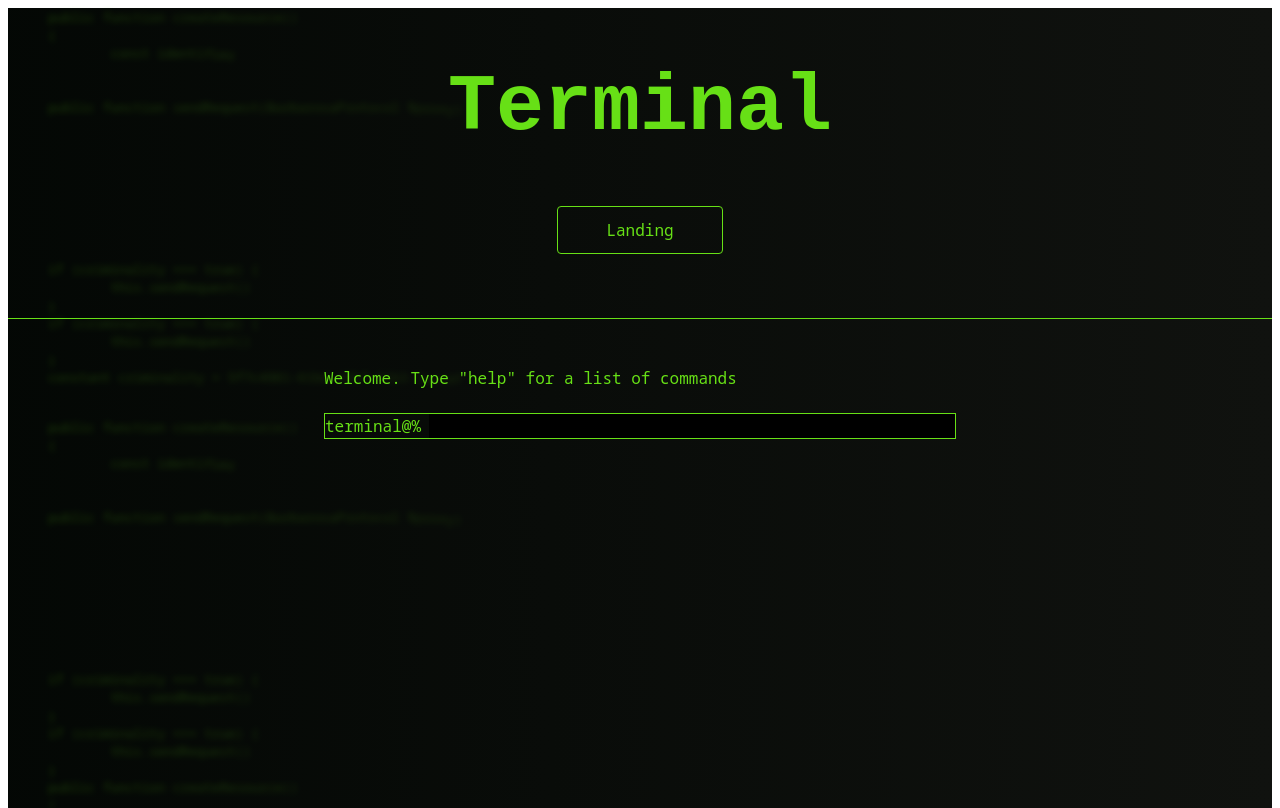
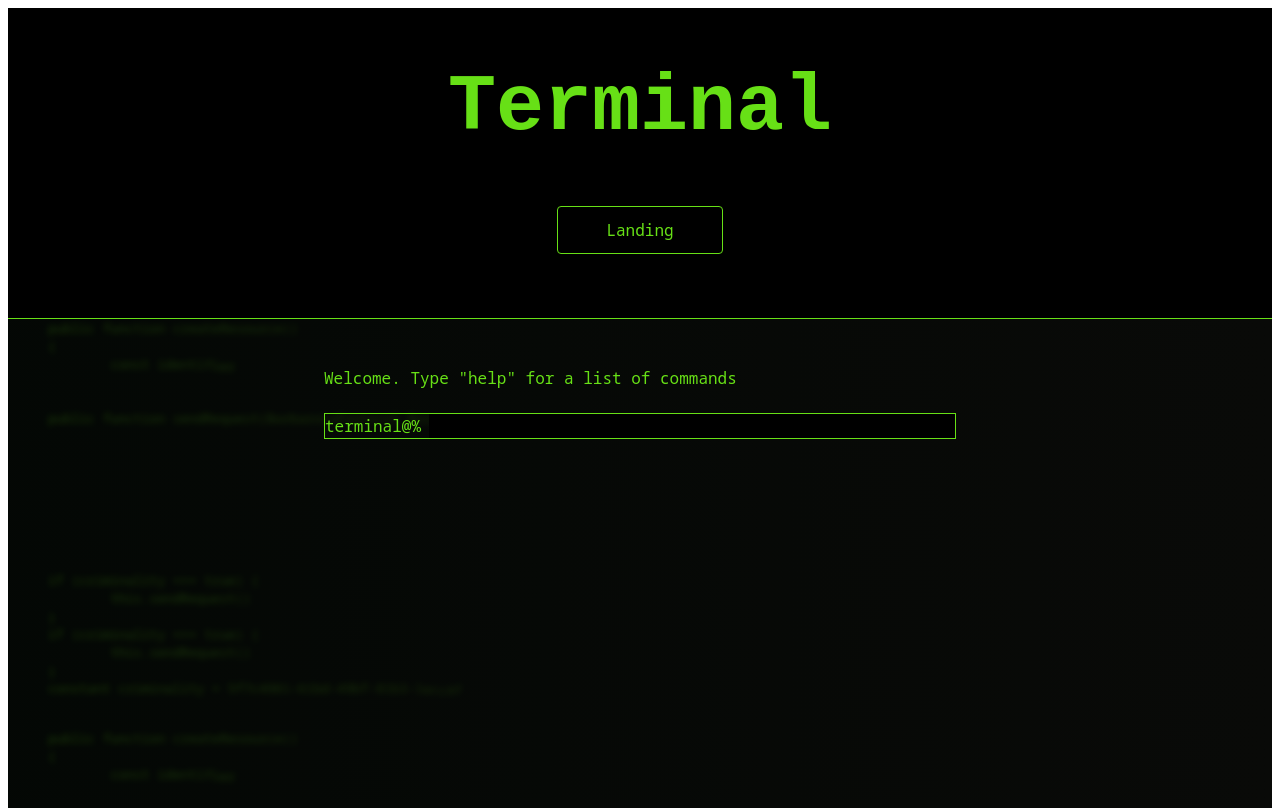
Before and after one commit to 00-status/terminal_game, a React app: page / in a window 1280 px wide. Built offline with nearby package versions, Linux system fonts and the light colour scheme; the HTML template or start-up script is replaced by a standard one.

Commit message:
Made the page header a bit more distinct.

```diff
--- a/src/Terminal/TerminalPage.tsx
+++ b/src/Terminal/TerminalPage.tsx
@@ -5,17 +5,14 @@ import { Terminal } from "./Terminal";
 import { CodeBlockGenerator } from './CodeBlockGenerator';
 
 // TODO:
-// Make a more interesting directory hierarchy.
+//      Fix ls and cd commands navigating to root when no path is supplied
+//      Create a pwd command.
 
 export const TerminalPage = () => {
     const navigate = useNavigate();
 
     document.title = "Terminal";
     return <div className="terminal-page">
-        <div className="terminal-page__background">
-            {[...Array(10).keys()].map((value: number) => <CodeBlockGenerator key={value} />)}
-        </div>
-        <div className="terminal-page__foreground">
         <div className="terminal-page__header">
             <h1 className="terminal-page__title">
                 Terminal
@@ -24,7 +21,13 @@ export const TerminalPage = () => {
                 <a className='terminal-page__link' onClick={() => navigate("#")}>Landing</a>
             </div>
         </div>
+        <div className='terminal-page__content'>
+            <div className="terminal-page__background">
+                {[...Array(10).keys()].map((value: number) => <CodeBlockGenerator key={value} />)}
+            </div>
+            <div className="terminal-page__foreground">
                 <Terminal />
+            </div>
         </div>
     </div>;
 };
--- a/src/Terminal/domain/Commands/HelpCommand.ts
+++ b/src/Terminal/domain/Commands/HelpCommand.ts
@@ -12,7 +12,7 @@ export const HelpCommand: ICommand = {
     }
 }
 
-const helpString = `Commands:
+const helpString = `
 cd\t| Moves into a parent or child directory. | cd ./{directory_name} OR cd ../ OR cd ../{directory_name}
 
 clear\t| clears terminal output.
--- a/src/Terminal/terminal-page.css
+++ b/src/Terminal/terminal-page.css
@@ -16,7 +16,10 @@ html, body {
 .terminal-page {
     width: 100%;
     height: 100%;
-    position: relative;
+
+    display: flex;
+    flex-direction: column;
+    justify-content: center;
 
     font-family: "Noto Sans Mono", monospace;
     font-size: 16px;
@@ -25,6 +28,14 @@ html, body {
     font-style: normal;
 
     color: #67e016;
+}
+
+.terminal-page__content {
+    width: 100%;
+    height: 100%;
+    position: relative;
+
+    overflow: hidden;
 }
 
 .terminal-page__background {
@@ -48,7 +59,7 @@ html, body {
     flex-direction: column;
     align-items: center;
 
-    background-image: linear-gradient(to right, #050a06bf, #10120f);
+    background-image: linear-gradient(to right, #050a06bf, #090a08);
 }
 
 .terminal-page__header {
```
Lines whose indentation alone changed are shown as unchanged.
